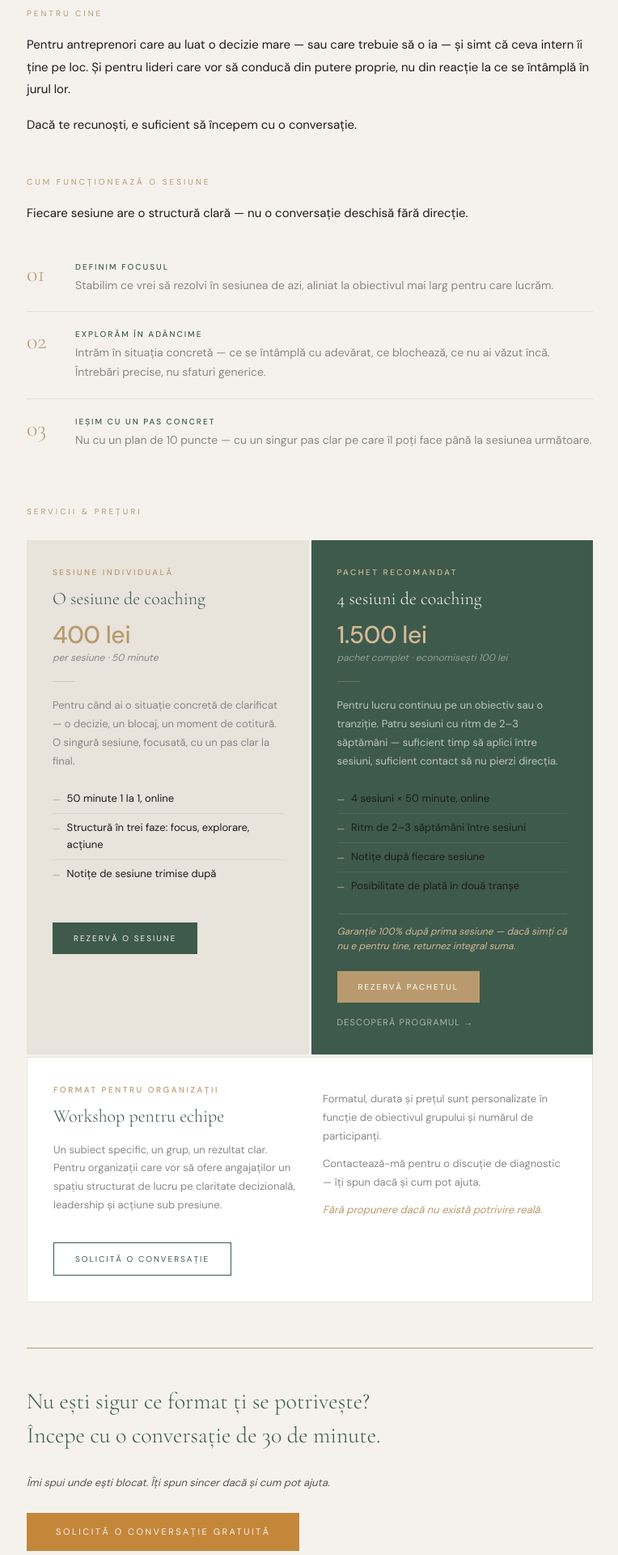
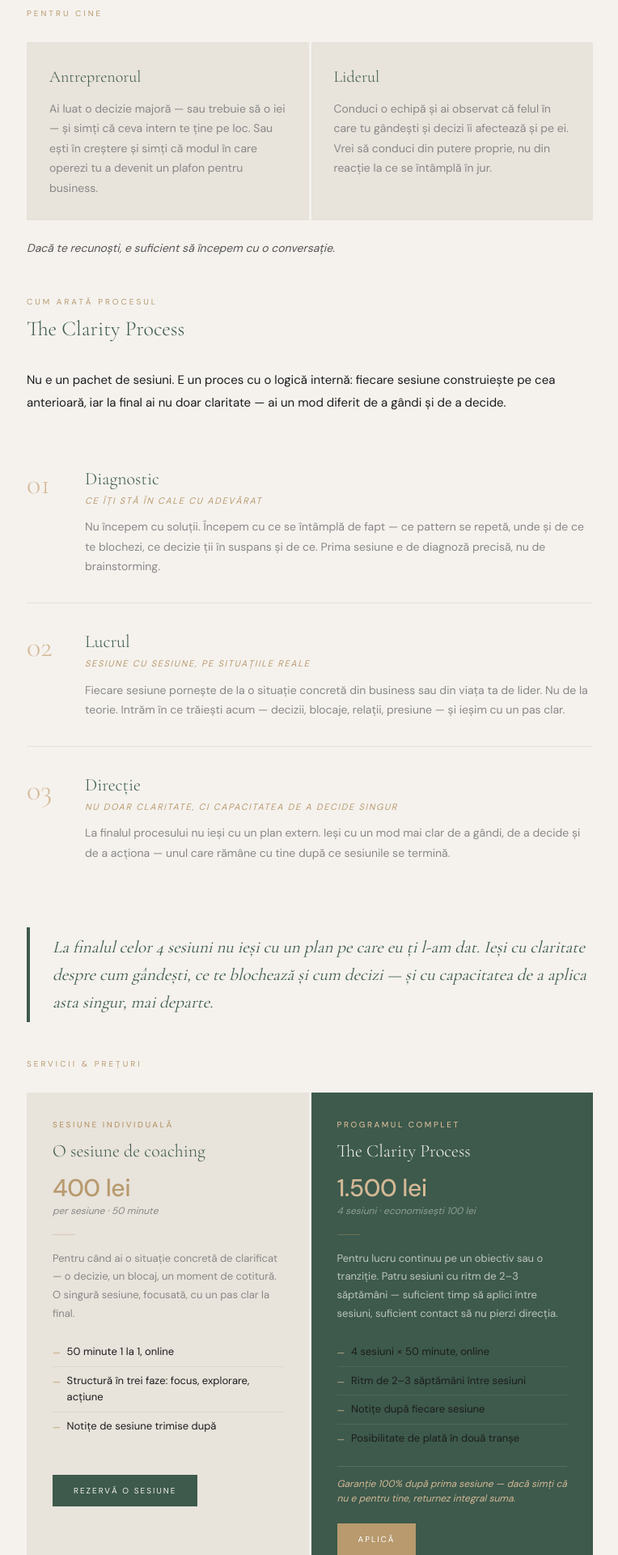
Before and after one commit to sandriciuc/smaranda-andriciuc, a Next.js app: page /ro/servicii/linia-3 in a window 1280 px wide. Shown: the part 1360-3280 px from the top of the page at 81% size, without its empty margins (257-1021 px from the left). Built offline with nearby package versions, Linux system fonts and the light colour scheme.

Commit message:
change loc line 3 ro and  en

```diff
--- a/app/ro/servicii/linia-3/Content.tsx
+++ b/app/ro/servicii/linia-3/Content.tsx
@@ -3,21 +3,35 @@
 import Link from 'next/link'
 import { motion } from 'framer-motion'
 
-const processSteps = [
+const phases = [
   {
     num: '01',
-    title: 'Definim focusul',
-    desc: 'Stabilim ce vrei să rezolvi în sesiunea de azi, aliniat la obiectivul mai larg pentru care lucrăm.',
+    title: 'Diagnostic',
+    tagline: 'Ce îți stă în cale cu adevărat',
+    desc: 'Nu începem cu soluții. Începem cu ce se întâmplă de fapt — ce pattern se repetă, unde și de ce te blochezi, ce decizie ții în suspans și de ce. Prima sesiune e de diagnoză precisă, nu de brainstorming.',
   },
   {
     num: '02',
-    title: 'Explorăm în adâncime',
-    desc: 'Intrăm în situația concretă — ce se întâmplă cu adevărat, ce blochează, ce nu ai văzut încă. Întrebări precise, nu sfaturi generice.',
+    title: 'Lucrul',
+    tagline: 'Sesiune cu sesiune, pe situațiile reale',
+    desc: 'Fiecare sesiune pornește de la o situație concretă din business sau din viața ta de lider. Nu de la teorie. Intrăm în ce trăiești acum — decizii, blocaje, relații, presiune — și ieșim cu un pas clar.',
   },
   {
     num: '03',
-    title: 'Ieșim cu un pas concret',
-    desc: 'Nu cu un plan de 10 puncte — cu un singur pas clar pe care îl poți face până la sesiunea următoare.',
+    title: 'Direcție',
+    tagline: 'Nu doar claritate, ci capacitatea de a decide singur',
+    desc: 'La finalul procesului nu ieși cu un plan extern. Ieși cu un mod mai clar de a gândi, de a decide și de a acționa — unul care rămâne cu tine după ce sesiunile se termină.',
+  },
+]
+
+const profiles = [
+  {
+    label: 'Antreprenorul',
+    desc: 'Ai luat o decizie majoră — sau trebuie să o iei — și simți că ceva intern te ține pe loc. Sau ești în creștere și simți că modul în care operezi tu a devenit un plafon pentru business.',
+  },
+  {
+    label: 'Liderul',
+    desc: 'Conduci o echipă și ai observat că felul în care tu gândești și decizi îi afectează și pe ei. Vrei să conduci din putere proprie, nu din reacție la ce se întâmplă în jur.',
   },
 ]
 
@@ -95,38 +109,52 @@ export default function LiniaTrei() {
           </p>
         </div>
 
-        {/* Pentru cine */}
-        <div className="mb-12 space-y-4">
-          <p className="font-sans text-[10px] tracking-[0.3em] uppercase text-brass mb-[18px]">Pentru cine</p>
-          <p className="font-sans text-[15px] leading-[1.85] text-ink">
-            Pentru antreprenori care au luat o decizie mare — sau care trebuie să o ia — și simt că ceva intern îi ține pe loc. Și pentru lideri care vor să conducă din putere proprie, nu din reacție la ce se întâmplă în jurul lor.
-          </p>
-          <p className="font-sans text-[15px] leading-[1.85] text-ink">
+        {/* Pentru cine — two cards */}
+        <div className="mb-12">
+          <p className="font-sans text-[10px] tracking-[0.3em] uppercase text-brass mb-7">Pentru cine</p>
+          <div className="grid grid-cols-1 sm:grid-cols-2 gap-[3px] mb-6">
+            {profiles.map((p, i) => (
+              <div key={i} className="bg-cream-d p-7">
+                <p className="font-cormorant text-[20px] font-light text-green mb-3">{p.label}</p>
+                <p className="font-sans text-[14px] text-lgrey leading-[1.75]">{p.desc}</p>
+              </div>
+            ))}
+          </div>
+          <p className="font-sans text-[14px] text-grey italic">
             Dacă te recunoști, e suficient să începem cu o conversație.
           </p>
         </div>
 
-        {/* Process steps */}
+        {/* Phases — The Clarity Process */}
         <div className="mb-12">
-          <p className="font-sans text-[10px] tracking-[0.3em] uppercase text-brass mb-[18px]">Cum funcționează o sesiune</p>
-          <p className="font-sans text-[15px] leading-[1.85] text-ink mb-6">
-            Fiecare sesiune are o structură clară — nu o conversație deschisă fără direcție.
+          <p className="font-sans text-[10px] tracking-[0.3em] uppercase text-brass mb-2">Cum arată procesul</p>
+          <p className="font-cormorant text-[26px] font-light text-green mb-8 leading-snug">The Clarity Process</p>
+          <p className="font-sans text-[15px] leading-[1.85] text-ink mb-8">
+            Nu e un pachet de sesiuni. E un proces cu o logică internă: fiecare sesiune construiește pe cea anterioară, iar la final ai nu doar claritate — ai un mod diferit de a gândi și de a decide.
           </p>
           <div>
-            {processSteps.map((step, i) => (
+            {phases.map((phase, i) => (
               <div
                 key={i}
-                className={`grid gap-5 py-5 items-start ${i < processSteps.length - 1 ? 'border-b border-black/[0.07]' : ''}`}
-                style={{ gridTemplateColumns: '40px 1fr' }}
+                className={`grid gap-6 py-8 items-start ${i < phases.length - 1 ? 'border-b border-black/[0.07]' : ''}`}
+                style={{ gridTemplateColumns: '48px 1fr' }}
               >
-                <p className="font-cormorant text-[28px] font-light text-brass leading-none pt-0.5">{step.num}</p>
+                <p className="font-cormorant text-[36px] font-light text-brass-l leading-none pt-1">{phase.num}</p>
                 <div>
-                  <span className="font-sans text-[10px] tracking-[2px] uppercase text-green font-medium mb-1 block">{step.title}</span>
-                  <p className="font-sans text-[14px] text-lgrey leading-[1.7]">{step.desc}</p>
+                  <p className="font-cormorant text-[22px] font-light text-green mb-1 leading-snug">{phase.title}</p>
+                  <p className="font-sans text-[11px] tracking-[0.15em] uppercase text-brass italic mb-3">{phase.tagline}</p>
+                  <p className="font-sans text-[14px] text-lgrey leading-[1.75]">{phase.desc}</p>
                 </div>
               </div>
             ))}
           </div>
+        </div>
+
+        {/* Outcome block */}
+        <div className="border-l-4 border-green pl-7 py-2 my-11">
+          <p className="font-cormorant text-[21px] italic text-green leading-[1.6]">
+            La finalul celor 4 sesiuni nu ieși cu un plan pe care eu ți l-am dat. Ieși cu claritate despre cum gândești, ce te blochează și cum decizi — și cu capacitatea de a aplica asta singur, mai departe.
+          </p>
         </div>
 
         {/* Services & Prices */}
@@ -163,12 +191,12 @@ export default function LiniaTrei() {
               </motion.a>
             </div>
 
-            {/* Featured package */}
+            {/* The Clarity Process — featured */}
             <div className="bg-green p-8">
-              <p className="font-sans text-[10px] tracking-[2.5px] uppercase text-brass-l font-medium mb-3">Pachet recomandat</p>
-              <p className="font-cormorant text-[22px] font-light text-cream mb-4 leading-[1.25]">4 sesiuni de coaching</p>
+              <p className="font-sans text-[10px] tracking-[2.5px] uppercase text-brass-l font-medium mb-3">Programul complet</p>
+              <p className="font-cormorant text-[22px] font-light text-cream mb-4 leading-[1.25]">The Clarity Process</p>
               <p className="font-sans text-[30px] font-medium text-brass-l leading-none tracking-[-0.5px]">1.500 lei</p>
-              <p className="font-sans text-[12px] text-cream/45 italic mt-1 mb-5">pachet complet · economisești 100 lei</p>
+              <p className="font-sans text-[12px] text-cream/45 italic mt-1 mb-5">4 sesiuni · economisești 100 lei</p>
               <div className="w-7 h-px bg-brass opacity-35 mb-[18px]" />
               <p className="font-sans text-[13px] text-cream/70 leading-[1.75] mb-[18px]">
                 Pentru lucru continuu pe un obiectiv sau o tranziție. Patru sesiuni cu ritm de 2–3 săptămâni — suficient timp să aplici între sesiuni, suficient contact să nu pierzi direcția.
@@ -184,26 +212,45 @@ export default function LiniaTrei() {
               <p className="font-sans text-[12px] text-brass-l italic pt-3 border-t border-white/[0.12] mt-1 mb-0">
                 Garanție 100% după prima sesiune — dacă simți că nu e pentru tine, returnez integral suma.
               </p>
-              <div className="flex flex-wrap items-center gap-4 mt-[22px]">
+              <motion.a
+                href="/ro#contact"
+                className="inline-block mt-[22px] px-[26px] py-3 text-[10px] tracking-[2px] uppercase font-sans bg-brass text-white hover:bg-brass-l transition-colors duration-200"
+                whileHover={{ scale: 1.02 }}
+                whileTap={{ scale: 0.97 }}
+              >
+                Aplică
+              </motion.a>
+            </div>
+
+            {/* Sesiune Lunară — continuation */}
+            <div className="sm:col-span-2 bg-white border border-cream-d grid grid-cols-1 sm:grid-cols-2 gap-8 p-8">
+              <div>
+                <p className="font-sans text-[10px] tracking-[2.5px] uppercase text-brass font-medium mb-3">Continuare după program</p>
+                <p className="font-cormorant text-[22px] font-light text-green mb-4 leading-[1.25]">Sesiune Lunară</p>
+                <p className="font-sans text-[30px] font-medium text-brass leading-none tracking-[-0.5px]">400 lei</p>
+                <p className="font-sans text-[12px] text-lgrey italic mt-1 mb-5">pe lună · 50 minute</p>
                 <motion.a
                   href="/ro#contact"
-                  className="inline-block px-[26px] py-3 text-[10px] tracking-[2px] uppercase font-sans bg-brass text-white hover:bg-brass-l transition-colors duration-200"
+                  className="inline-block mt-[22px] px-[26px] py-3 text-[10px] tracking-[2px] uppercase font-sans border border-green text-green bg-transparent hover:bg-green hover:text-cream transition-colors duration-200"
                   whileHover={{ scale: 1.02 }}
                   whileTap={{ scale: 0.97 }}
                 >
-                  Rezervă pachetul
+                  Află mai multe
                 </motion.a>
-                <Link
-                  href="/ro/servicii/linia-3/the-clarity-process"
-                  className="font-sans text-[11px] tracking-[0.1em] uppercase text-cream/60 hover:text-cream transition-colors"
-                >
-                  Descoperă programul →
-                </Link>
+              </div>
+              <div className="pt-2">
+                <p className="font-sans text-[13px] text-lgrey leading-[1.75] mb-3">
+                  După finalizarea The Clarity Process, o sesiune lunară pentru a menține direcția și a lucra pe situațiile noi care apar.
+                </p>
+                <p className="font-sans text-[13px] text-lgrey leading-[1.75] mb-3">
+                  Disponibilă exclusiv după parcurgerea programului. Fără contract minim.
+                </p>
+                <p className="font-sans text-[13px] text-brass italic">Continuitatea e opțională, nu obligatorie.</p>
               </div>
             </div>
 
             {/* Workshop — spans both columns */}
-            <div className="sm:col-span-2 bg-white border border-cream-d grid grid-cols-1 sm:grid-cols-2 gap-8 p-8">
+            <div className="sm:col-span-2 bg-cream-d border border-cream-d grid grid-cols-1 sm:grid-cols-2 gap-8 p-8">
               <div>
                 <p className="font-sans text-[10px] tracking-[2.5px] uppercase text-brass font-medium mb-3">Format pentru organizații</p>
                 <p className="font-cormorant text-[22px] font-light text-green mb-4 leading-[1.25]">Workshop pentru echipe</p>
```
